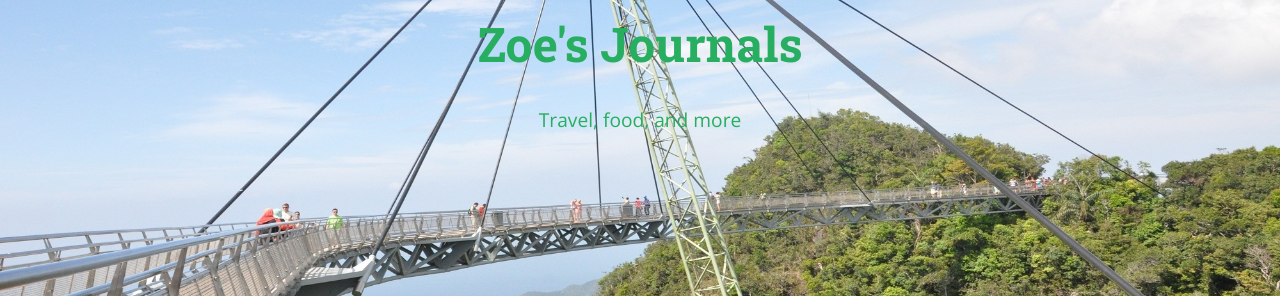
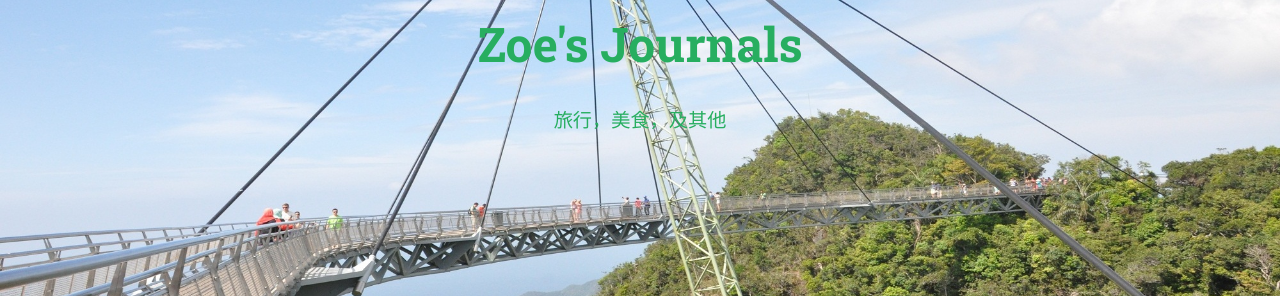
Before and after one commit to chenbin76/zoe-journals, a Jekyll site: the page built from index.html, in a window 1280 px wide and 900 px high. Shown: the part 207-507 px from the top of the window. Built offline with Jekyll 4.4.1, drawn with Linux system fonts in a browser that asks for light colours; nearby versions of some CDN libraries; the list of posts is cut into pages by our own code; a style sheet for code colours, icons or effects is not loaded.

Commit message:
Update _config.yml

```diff
--- a/_config.yml
+++ b/_config.yml
@@ -8,7 +8,7 @@ exclude:
 
 # Site settings
 title: Zoe's Journals
-subtitle: "Travel, food, and more"
+subtitle: "旅行，美食，及其他"
 email: wjliu1982@hotmail.com
 name: zoe
 description: >
```
